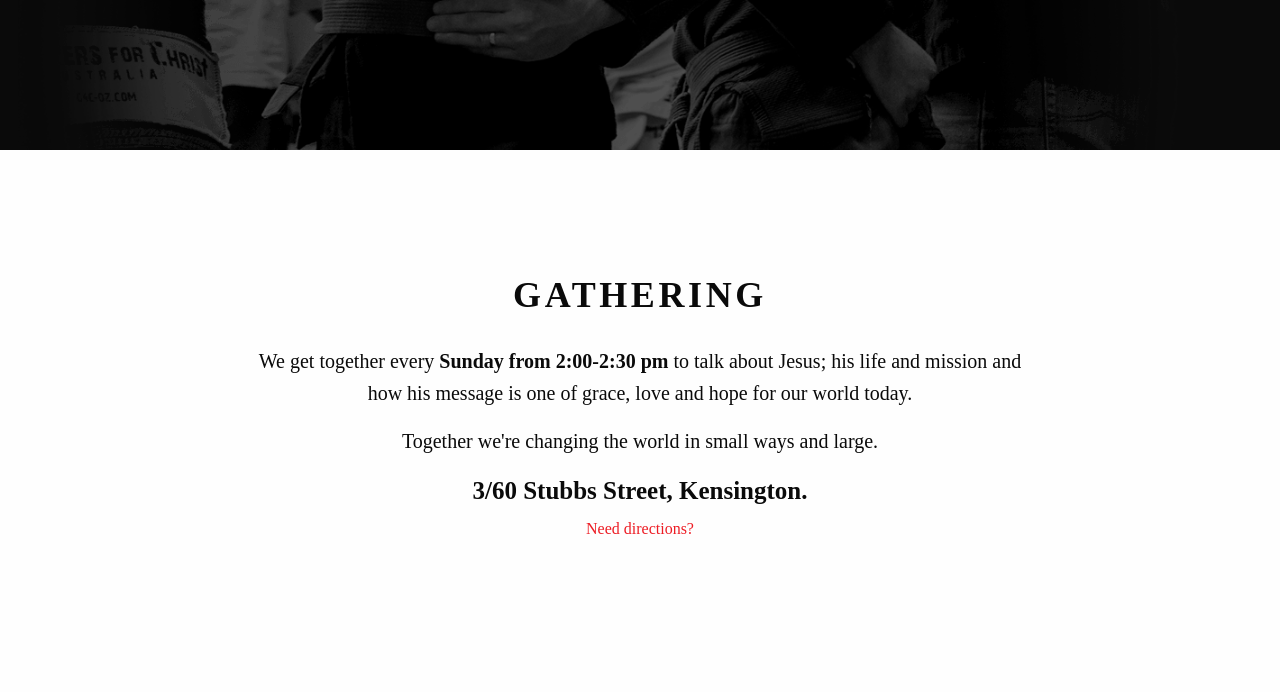
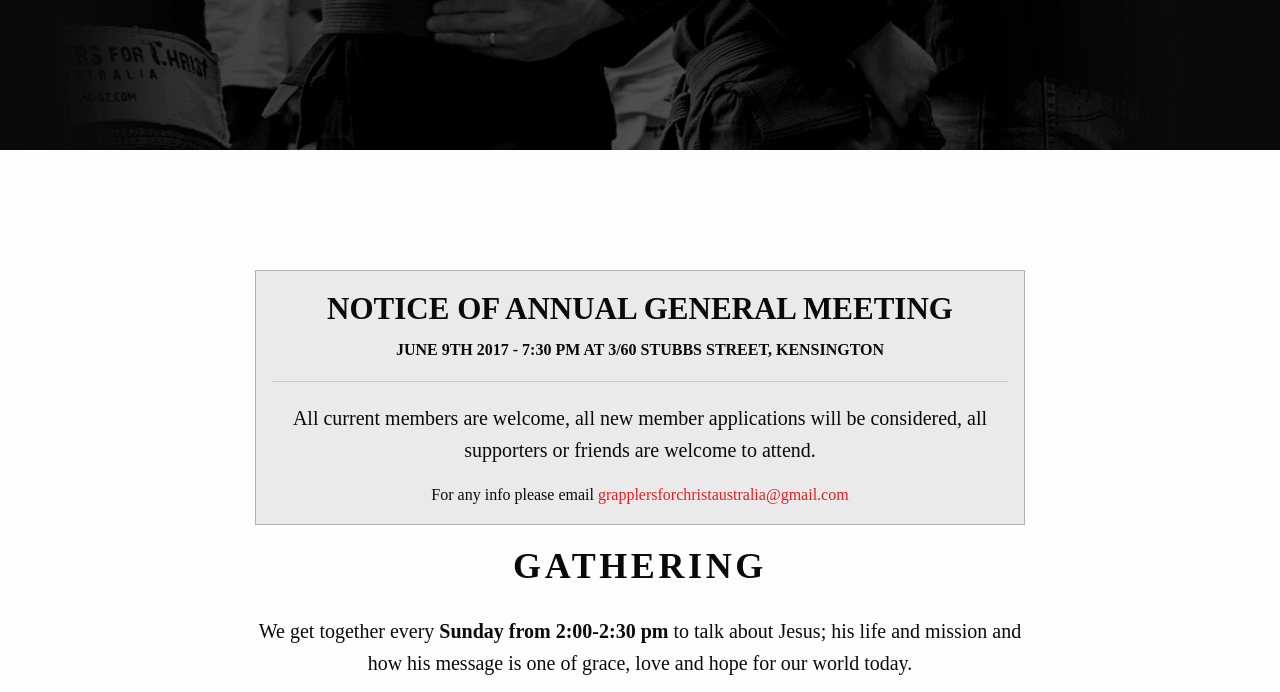
Before and after one commit to bryanjhickey/g4c, a website: page html/index.html in a window 1280 px wide. Shown: the part 468-1160 px from the top of the page. Drawn offline with Linux system fonts and the light colour scheme; some packages are replaced by stand-ins of ours; files that its build step writes are made by us from their sources; a script that the page names is missing.

Commit message:
agm update

```diff
--- a/html/index.html
+++ b/html/index.html
@@ -53,6 +53,13 @@
     <section class="gathering text-center section__primary">
     	<div class="row">
     		<div class="small-12 medium-10 large-8 medium-centered columns">
+                <div class="callout secondary">
+                    <h3>NOTICE OF ANNUAL GENERAL MEETING</h3>
+                    <h6>JUNE 9TH 2017 - 7:30 PM AT 3/60 STUBBS STREET, KENSINGTON</h6>
+                    <hr>
+                    <p class="lead">All current members are welcome, all new member applications will be considered, all supporters or friends are welcome to attend.</p>
+                    <p>For any info please email <a href="mailto:grapplersforchristaustralia@gmail.com">grapplersforchristaustralia@gmail.com</a></p>
+                </div>
     			<h2 class="section__primary-title">GATHERING</h2>
     			<p class="lead">We get together every <strong>Sunday from 2:00-2:30 pm</strong> to talk about Jesus; his life and mission and how his message is one of grace, love and hope for our world today.</p>
     			<p class="lead">Together we're changing the world in small ways and large.</p>
```
